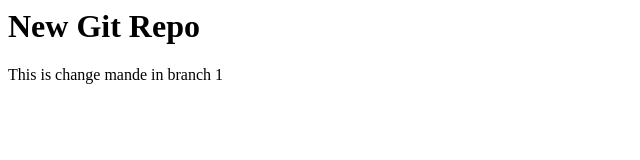
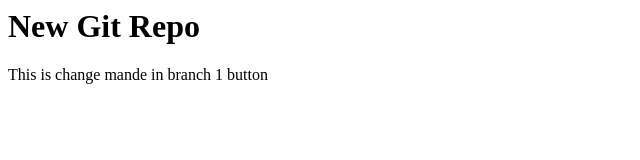
Before and after one commit to naga-ruthvik/new-demo, a plain HTML site: page index.html in a window 1280 px wide. Shown: the full height of the page, 0-640 px from the left. Drawn offline with Linux system fonts and the light colour scheme.

```diff
--- a/index.html
+++ b/index.html
@@ -1,2 +1,2 @@
 <h1>New Git Repo</h1>
-<p>This is change mande in branch 1</p>
+<p>This is change mande in branch 1 button</p>
```
